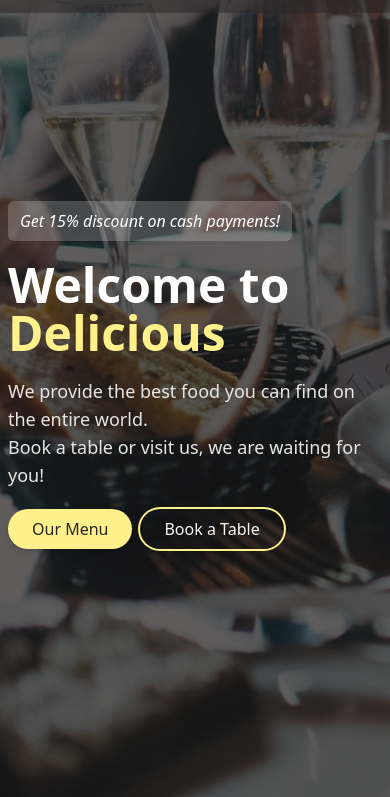
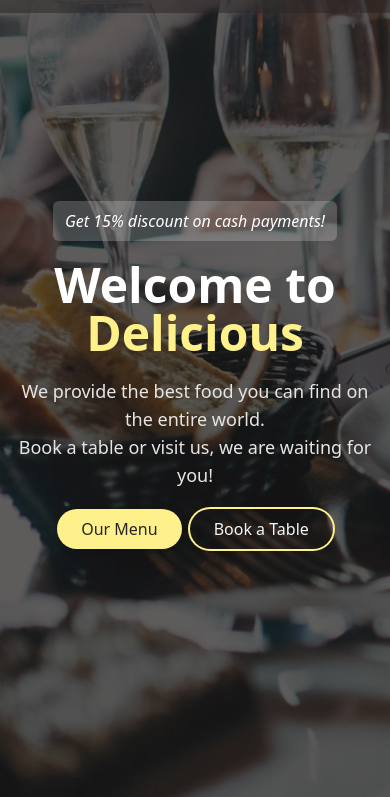
Before and after one commit to andrexm/delicious, a website: page src/index.html in a window 390 px wide. Shown: the part 47-844 px from the top of the page. Drawn offline with nearby package versions, Linux system fonts and the light colour scheme.

Commit message:
banner content alignment

```diff
--- a/src/index.html
+++ b/src/index.html
@@ -48,7 +48,7 @@
     <!-- Banner -->
     <div class="banner">
         <div class="cover-banner">
-            <div>
+            <div class="text-center lg:text-left lg:block flex flex-wrap justify-center">
                 <div class="bg-white/20 rounded-md font-medium mb-5 text-white italic w-fit px-3 py-2">
                     Get 15% discount on cash payments!
                 </div>
--- a/tailwind.css
+++ b/tailwind.css
@@ -54,7 +54,7 @@ nav .navbar-toggle {
 }
 
 .banner .cover-banner {
-    @apply h-full w-full bg-dark-900/70 flex items-center flex-wrap px-2 md:px-16 lg:px-32
+    @apply h-full w-full bg-dark-900/70 flex items-center justify-center lg:justify-start flex-wrap px-2 md:px-16 lg:px-32
 }
 
 
```
Also changed, not shown: src/assets/css/styles.css.
